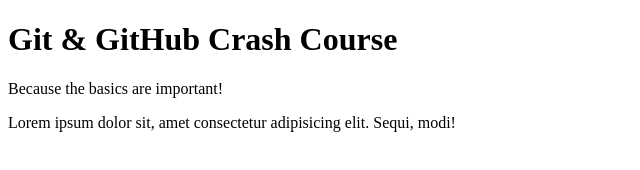
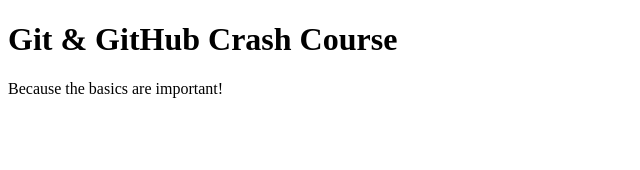
Before and after one commit to GGabriel042/Git-github-course, a plain HTML site: page index.html in a window 1280 px wide. Shown: the whole page, without its empty margins (0-640 px from the left). Drawn offline with Linux system fonts and the light colour scheme.

Commit message:
testing again

```diff
--- a/index.html
+++ b/index.html
@@ -9,7 +9,6 @@
 
   <h1>Git & GitHub Crash Course</h1>
   <p>Because the basics are important!</p>
-  <p>Lorem ipsum dolor sit, amet consectetur adipisicing elit. Sequi, modi!</p>
 
 </body>
 </html>
```
